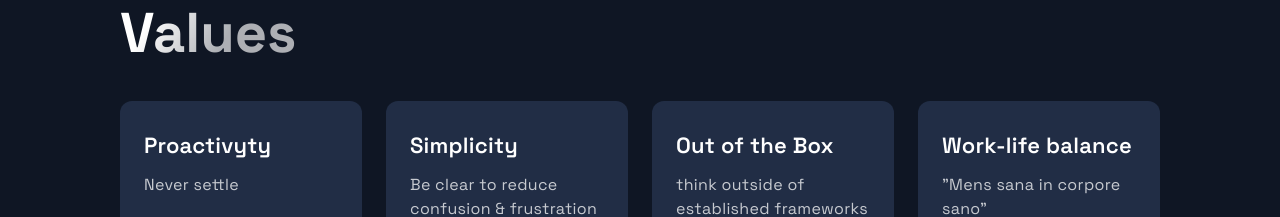
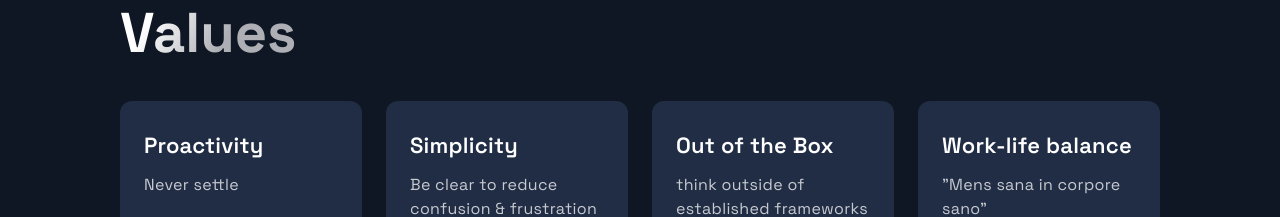
Before and after one commit to pablojordandlf/portfolio_pablo, a Next.js app: page / in a window 1280 px wide. Shown: the part 3540-3757 px from the top of the page. Built offline with nearby package versions, Linux system fonts and the light colour scheme.

Commit message:
correction

```diff
--- a/src/components/Values/Values.js
+++ b/src/components/Values/Values.js
@@ -4,7 +4,7 @@ import { Section, SectionDivider, SectionTitle } from '../../styles/GlobalCompon
 import { Box, Boxes, BoxNum, BoxText } from './ValuesStyles';
 
 const data = [
-  { value: "Proactivyty", text: 'Never settle'},
+  { value: "Proactivity", text: 'Never settle'},
   { value: "Simplicity", text: 'Be clear to reduce confusion & frustration', },
   { value: "Out of the Box", text: 'think outside of established frameworks', },
   { value: "Work-life balance", text: '"Mens sana in corpore sano"', },
```
